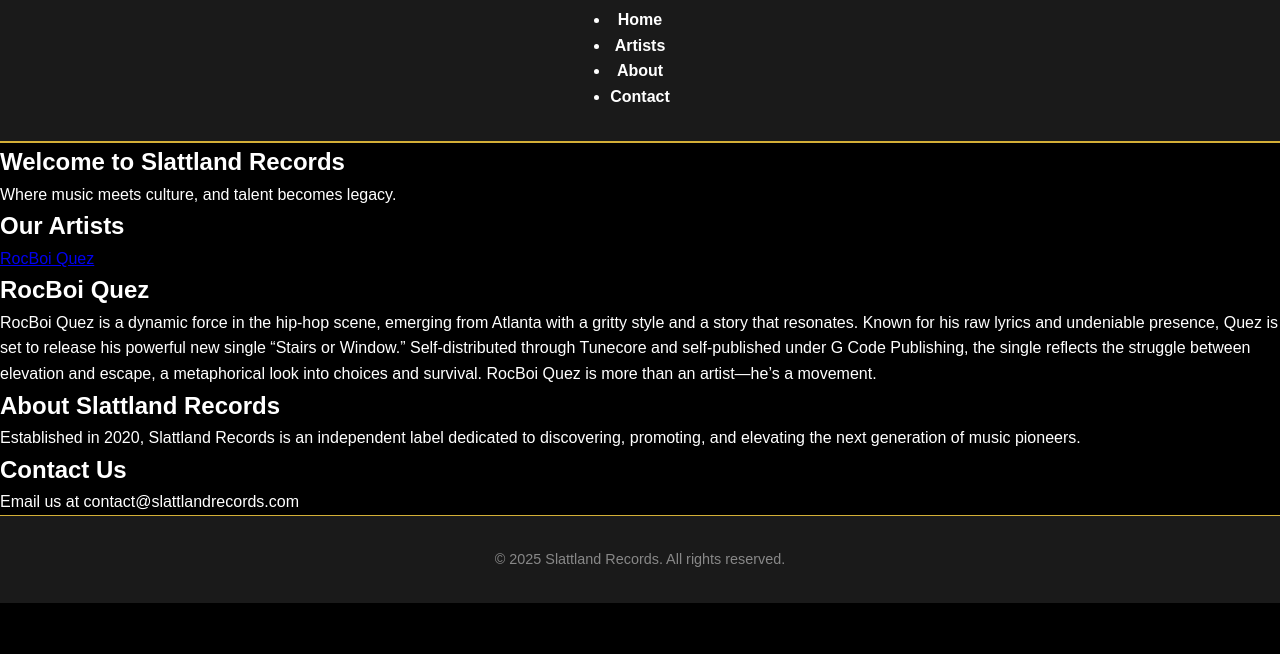
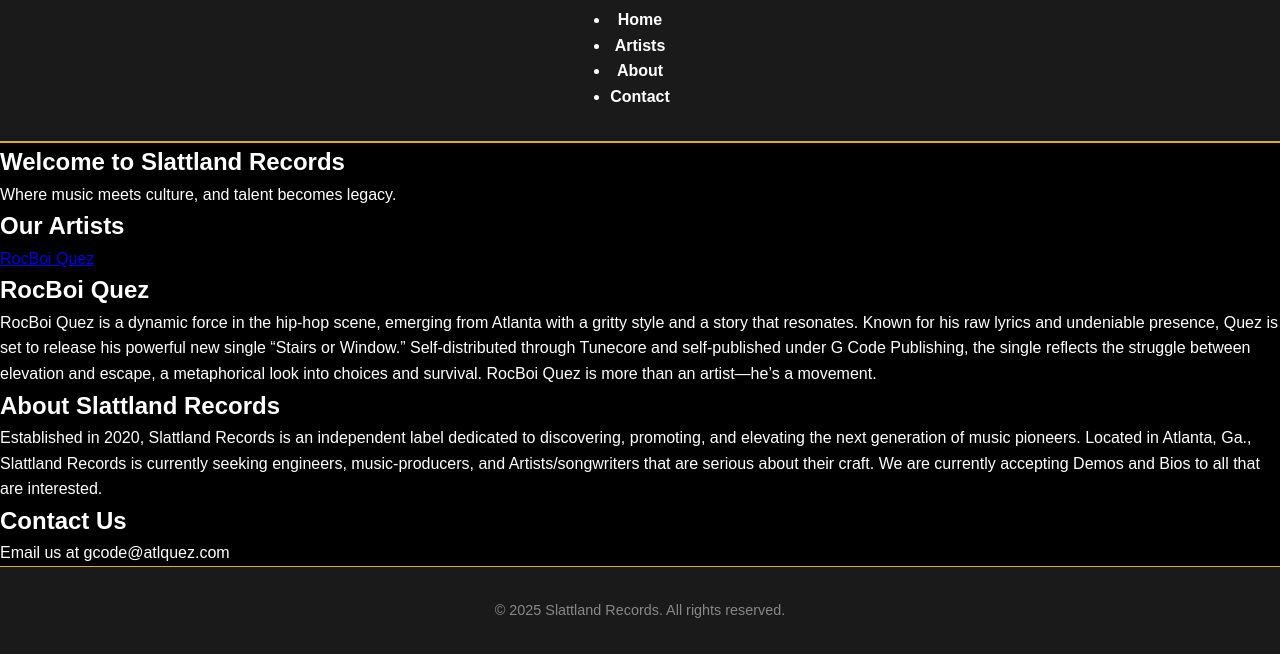
Before and after one commit to RocBoi/Slattland-Records, a plain HTML site: page index.html in a window 1280 px wide. Shown: the part 322-976 px from the top of the page. Before the commit the page ends 925 px from the top, so only its background shows below. Drawn offline with Linux system fonts and the light colour scheme.

Commit message:
Update index.html

```diff
--- a/index.html
+++ b/index.html
@@ -52,12 +52,12 @@
 
 <section id="about">
   <h2>About Slattland Records</h2>
-  <p>Established in 2020, Slattland Records is an independent label dedicated to discovering, promoting, and elevating the next generation of music pioneers.</p>
+  <p>Established in 2020, Slattland Records is an independent label dedicated to discovering, promoting, and elevating the next generation of music pioneers. Located in Atlanta, Ga., Slattland Records is currently seeking engineers, music-producers, and Artists/songwriters that are serious about their craft. We are currently accepting Demos and Bios to all that are interested.</p>
 </section>
 
 <section id="contact">
   <h2>Contact Us</h2>
-  <p>Email us at contact@slattlandrecords.com</p>
+  <p>Email us at gcode@atlquez.com</p>
 </section>
 
   </main>  <footer>
```
